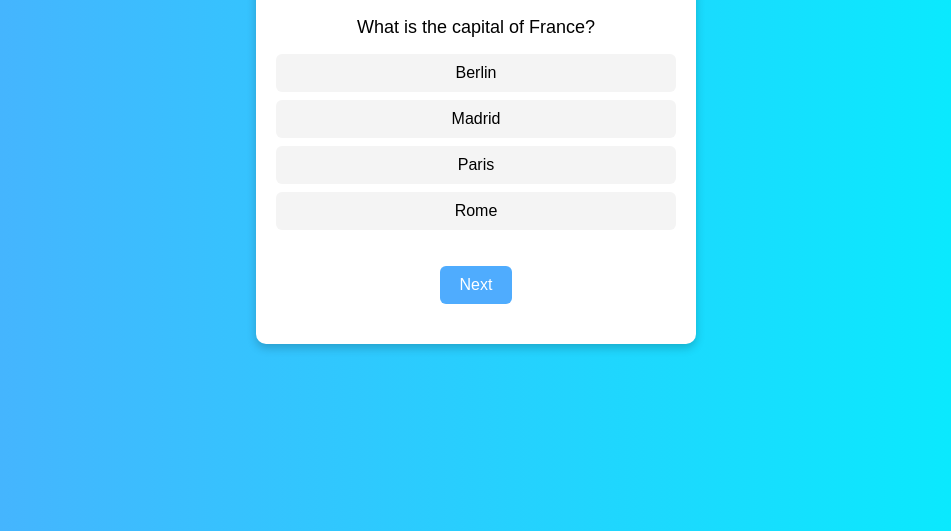
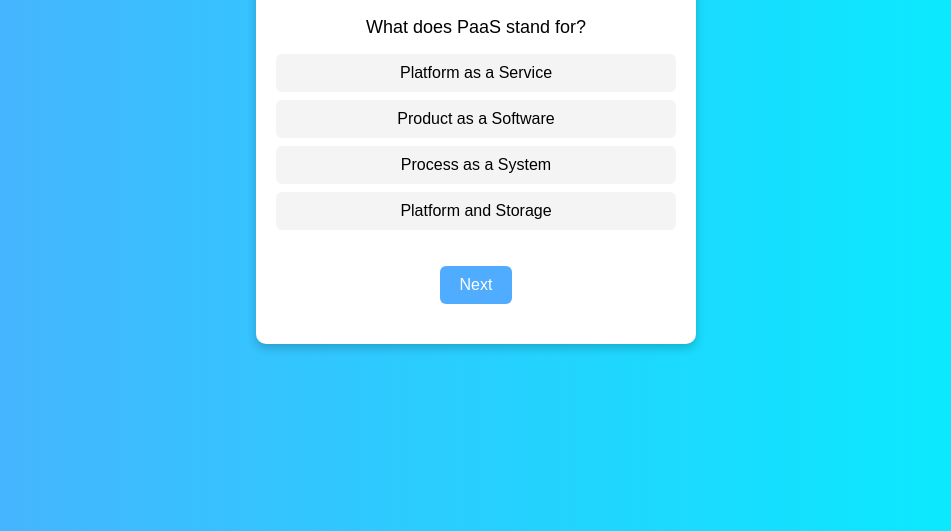
Before and after one commit to Tilak0907/paas-demo-app, a website: page index.html in a window 1280 px wide. Shown: the part 269-800 px from the top of the page, without its empty margins (164-1115 px from the left). Drawn offline with Linux system fonts and the light colour scheme.

Commit message:
Update index.html

```diff
--- a/index.html
+++ b/index.html
@@ -80,26 +80,57 @@
   <script>
    const quizData = [
   {
-        question: "What is the capital of France?",
-        options: ["Berlin", "Madrid", "Paris", "Rome"],
-        answer: "Paris"
+    question: "What does PaaS stand for?",
+    options: [
+      "Platform as a Service",
+      "Product as a Software",
+      "Process as a System",
+      "Platform and Storage"
+    ],
+    answer: "Platform as a Service"
   },
   {
-        question: "Which language runs in a web browser?",
-        options: ["Java", "C", "Python", "JavaScript"],
-        answer: "JavaScript"
+    question: "Which of the following is NOT a PaaS provider?",
+    options: [
+      "Heroku",
+      "Google App Engine",
+      "Amazon EC2",
+      "Microsoft Azure App Service"
+    ],
+    answer: "Amazon EC2"
   },
   {
-        question: "What does CSS stand for?",
+    question: "What is the main advantage of PaaS?",
     options: [
-          "Central Style Sheets",
-          "Cascading Style Sheets",
-          "Cascading Simple Sheets",
-          "Cars SUVs Sailboats"
+      "Complete control of physical servers",
+      "No need to manage infrastructure",
+      "User owns all hardware",
+      "Offline development only"
     ],
-        answer: "Cascading Style Sheets"
+    answer: "No need to manage infrastructure"
+  },
+  {
+    question: "Which of the following belongs to IaaS rather than PaaS?",
+    options: [
+      "AWS Elastic Beanstalk",
+      "Google Compute Engine",
+      "Azure App Service",
+      "Heroku"
+    ],
+    answer: "Google Compute Engine"
+  },
+  {
+    question: "In PaaS, developers mainly focus on:",
+    options: [
+      "Application code and logic",
+      "Managing servers and networks",
+      "Hardware maintenance",
+      "Virtual machine provisioning"
+    ],
+    answer: "Application code and logic"
   }
 ];
+
 
     let currentQuestion = 0;
     let score = 0;
```
Lines whose indentation alone changed are shown as unchanged.
